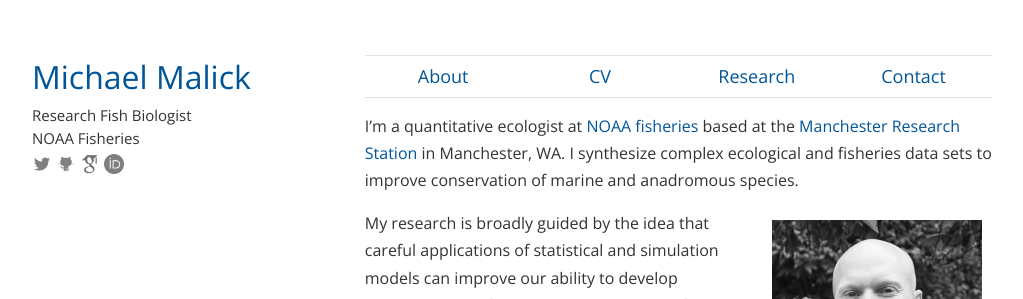
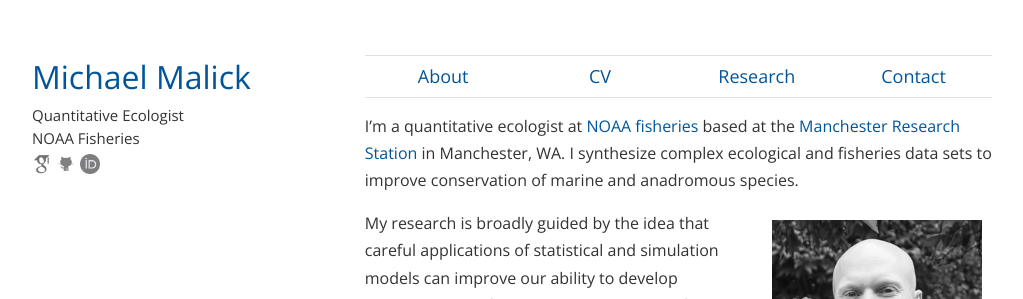
Before and after one commit to michaelmalick/michaelmalick.github.io, a Jekyll site: the page built from index.md, in a window 1280 px wide. Shown: the top 299 px of the page, without its empty margins (128-1151 px from the left). Built offline with Jekyll 4.4.1, drawn with Linux system fonts in a browser that asks for light colours.

Commit message:
Update job title

```diff
--- a/_includes/sidebar.html
+++ b/_includes/sidebar.html
@@ -1,17 +1,17 @@
 <div class=name> <a href="/">Michael Malick</a></div>
 <div class = sideinfo>
-  Research Fish Biologist
+  Quantitative Ecologist
   </br>
   NOAA Fisheries
   </br>
   <!-- <a href="mailto:mjm@michaelmalick.com">mjm@michaelmalick.com</a> -->
   <!-- </br> -->
-  <a href="https://twitter.com/michaelmalick" target="_blank">
-    <img class="img_sidelink" src="/assets/images/tw-grey.png" alt="Twtr"/></a>
+  <!-- <a href="https://twitter.com/michaelmalick" target="_blank"> -->
+  <!--   <img class="img_sidelink" src="/assets/images/tw-grey.png" alt="Twtr"/></a> -->
+  <a href="https://scholar.google.com/citations?user=98VPn3kAAAAJ&hl" target="_blank">
+    <img class="img_sidelink" src="/assets/images/google-grey.png" alt="Google Scholar"/></a>
   <a href="https://github.com/michaelmalick" target="_blank">
     <img class="img_sidelink" src="/assets/images/github-grey.png" alt="GitHub"/></a>
-  <a href="https://scholar.google.com/citations?user=98VPn3kAAAAJ&hl" target="_blank">
-    <img class="img_sidelink" src="/assets/images/google-grey.png" alt="Google Scholar"/></a>
   <a href=" https://orcid.org/0000-0002-8376-5476" target="_blank">
     <img class="img_sidelink" src="/assets/images/orcid-grey.png" alt="ORCiD"/></a>
 </div>
```
